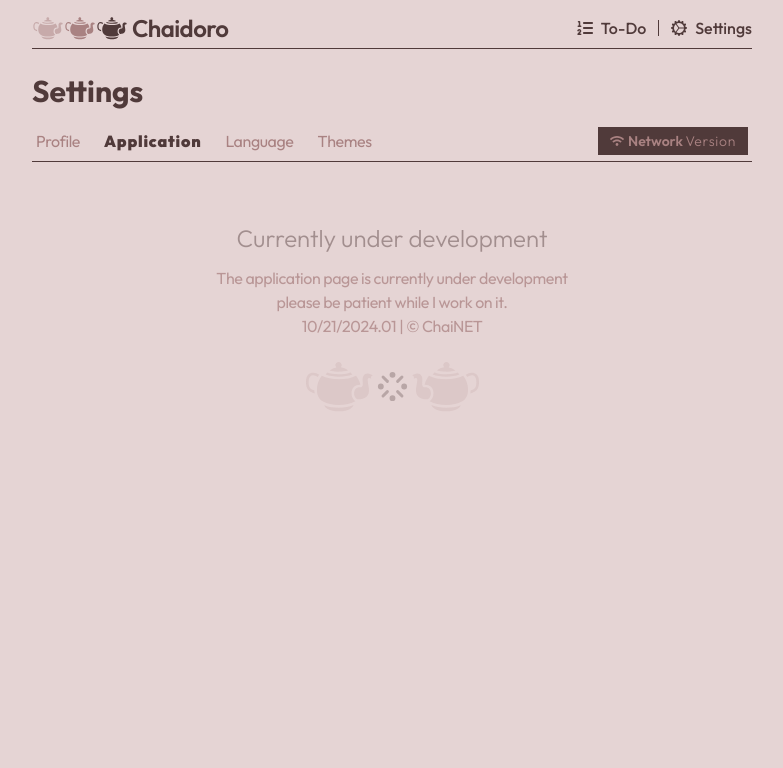
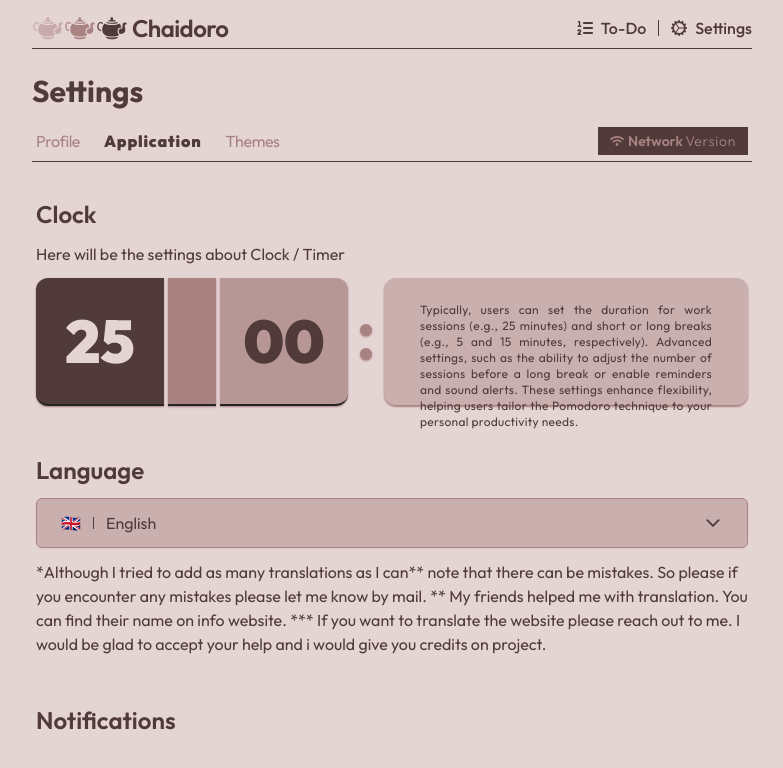
Before and after one commit to Chai-NET/ChaidoroWeb, a React (Vite) app: page /settings in a window 1280 px wide. Both pictures are taken after a click on the button "Application". Shown: the top 768 px of the page, without its empty margins (248-1031 px from the left). Built offline with nearby package versions, Linux system fonts and the light colour scheme.

Commit message:
0.22 | Settings page update

```diff
--- /dev/null
+++ b/src/components/AppSettings.jsx
@@ -0,0 +1,53 @@
+import LanguageSelector from "./languageSelector.jsx";
+
+export default function AppSettings() {
+  return (
+    <>
+      <div className="font-Outfit text-chocolate">
+        <div className="mb-12">
+          <h1 className="mt-6 text-2xl font-semibold">Clock</h1>
+          <p className="my-3">Here will be the settings about Clock / Timer</p>
+          <div className="flex flex-col items-center gap-3 md:flex-row">
+            <div className="flex items-center gap-1">
+              <div className="flex h-32 w-32 items-center justify-center rounded-l-xl border-b-2 border-blax bg-chocolate shadow-sm shadow-coffee">
+                <p className="text-6xl font-black text-cream">25</p>
+              </div>
+              <div className="h-32 w-12 rounded-none border-b-2 border-blax bg-coffee shadow-sm shadow-coffee" />
+              <div className="flex h-32 w-32 items-center justify-center rounded-r-xl border-b-2 border-blax bg-coffee/75 shadow-sm shadow-coffee">
+                <p className="text-6xl font-black text-chocolate">00</p>
+              </div>
+            </div>
+
+            <div className="invisible absolute flex flex-col gap-3 md:visible md:relative">
+              <div className="size-3 rounded-md border-chocolate bg-coffee shadow-sm shadow-coffee" />
+              <div className="size-3 rounded-md border-chocolate bg-coffee shadow-sm shadow-coffee" />
+            </div>
+            <div className="invisible absolute h-32 w-fit rounded-xl border-b border-coffee bg-coffee/45 p-6 px-9 shadow-sm shadow-coffee md:visible md:relative">
+              <p className="mx-auto text-justify text-xs tracking-wide">
+                Typically, users can set the duration for work sessions (e.g.,
+                25 minutes) and short or long breaks (e.g., 5 and 15 minutes,
+                respectively). Advanced settings, such as the ability to adjust
+                the number of sessions before a long break or enable reminders
+                and sound alerts. These settings enhance flexibility, helping
+                users tailor the Pomodoro technique to your personal
+                productivity needs.
+              </p>
+            </div>
+          </div>
+        </div>
+
+        <h1 className="my-3 text-2xl font-semibold">Language</h1>
+        <LanguageSelector />
+        <p className="my-3">
+          *Although I tried to add as many translations as I can** note that
+          there can be mistakes. So please if you encounter any mistakes please
+          let me know by mail. ** My friends helped me with translation. You can
+          find their name on info website. *** If you want to translate the
+          website please reach out to me. I would be glad to accept your help
+          and i would give you credits on project.
+        </p>
+        <h1 className="my-12 text-2xl font-semibold">Notifications</h1>
+      </div>
+    </>
+  );
+}
--- /dev/null
+++ b/src/components/languageSelector.jsx
@@ -0,0 +1,82 @@
+import { useState } from "react";
+import { IoChevronDown } from "react-icons/io5";
+
+export default function SearchableDropdown() {
+  const [isOpen, setIsOpen] = useState(false);
+  const [search, setSearch] = useState("");
+  const [selectedLanguage, setSelectedLanguage] = useState({
+    name: "English",
+    flag: "🇬🇧",
+  });
+
+  const languages = [
+    { name: "English", code: "en", flag: "🇬🇧" },
+    { name: "Lithuanian | Lietuvių", code: "lt", flag: "🇱🇹" },
+    { name: "Chinese | 中国人", code: "zh", flag: "🇨🇳" },
+  ];
+
+  const filteredLanguages = languages.filter((lang) =>
+    lang.name.toLowerCase().includes(search.toLowerCase()),
+  );
+
+  return (
+    <div className="relative inline-block w-full text-chocolate">
+      {/* Dropdown Button */}
+      <button
+        onClick={() => setIsOpen(!isOpen)}
+        className={`z-20 flex w-full items-center justify-between border-coffee bg-coffee/45 px-6 py-3 text-left text-chocolate shadow-sm outline-none transition-colors duration-300 hover:bg-coffee/65 ${
+          isOpen ? "rounded-t-md border-x border-t" : "rounded-md border"
+        }`}
+      >
+        <span className="flex items-center">
+          <span className="">{selectedLanguage.flag}</span>
+          <div className="mx-3 h-3 w-[1px] bg-chocolate"></div>
+          {selectedLanguage.name}
+        </span>
+        <IoChevronDown
+          className={`ml-2 h-5 w-5 transition-transform duration-300 ${
+            isOpen ? "rotate-180" : "rotate-0"
+          }`}
+        />
+      </button>
+
+      {/* Dropdown Menu */}
+      {isOpen && (
+        <div className="absolute z-20 w-full overflow-clip rounded-b-xl border-x border-coffee bg-cream shadow-lg transition-opacity duration-300">
+          {/* Search Input */}
+          <input
+            type="text"
+            placeholder="Search..."
+            value={search}
+            onChange={(e) => setSearch(e.target.value)}
+            className="w-full border-b border-dashed border-coffee border-opacity-45 bg-cream px-6 py-3 outline-none placeholder:text-coffee/75 focus:ring-0"
+          />
+
+          {/* Language List */}
+          <ul className="max-h-48 overflow-y-auto">
+            {filteredLanguages.map((language) => (
+              <li
+                key={language.code}
+                onClick={() => {
+                  setSelectedLanguage(language);
+                  setIsOpen(false);
+                  setSearch("");
+                }}
+                className="flex cursor-pointer items-center px-6 py-3 text-gray-700 hover:bg-coffee/45"
+              >
+                <span className="">{language.flag}</span>
+                <div className="mx-3 h-3 w-[1px] bg-chocolate"></div>
+                {language.name}
+              </li>
+            ))}
+
+            {/* No Matches Found */}
+            {filteredLanguages.length === 0 && (
+              <li className="px-4 py-2 text-chocolate">No matches found</li>
+            )}
+          </ul>
+        </div>
+      )}
+    </div>
+  );
+}
--- a/src/components/settingsBar.jsx
+++ b/src/components/settingsBar.jsx
@@ -3,6 +3,7 @@
 import { GiTeapot, GiCoffeeCup } from "react-icons/gi";
 import { TbSteam } from "react-icons/tb";
 import { FaWifi } from "react-icons/fa";
+import AppSettings from "./AppSettings.jsx";
 
 function SettingsPage() {
   const [activePage, setActivePage] = useState("Profile");
@@ -13,7 +14,7 @@
   const date = today.getDate();
   const currentDate = month + "/" + date + "/" + year;
 
-  const navigationItems = ["Profile", "Application", "Language", "Themes"];
+  const navigationItems = ["Profile", "Application", "Themes"];
 
   const PageUnderDevelopment = () => {
     return (
@@ -53,8 +54,8 @@
     switch (activePage) {
       case "Profile":
         return <PageUnderDevelopment />;
-      case "Timer":
-        return <PageUnderDevelopment />;
+      case "Application":
+        return <AppSettings />;
       case "Language":
         return <PageUnderDevelopment />;
       case "Themes":
```
Also changed, not shown: 1 other file (tests, documents, lock files or other folders).
